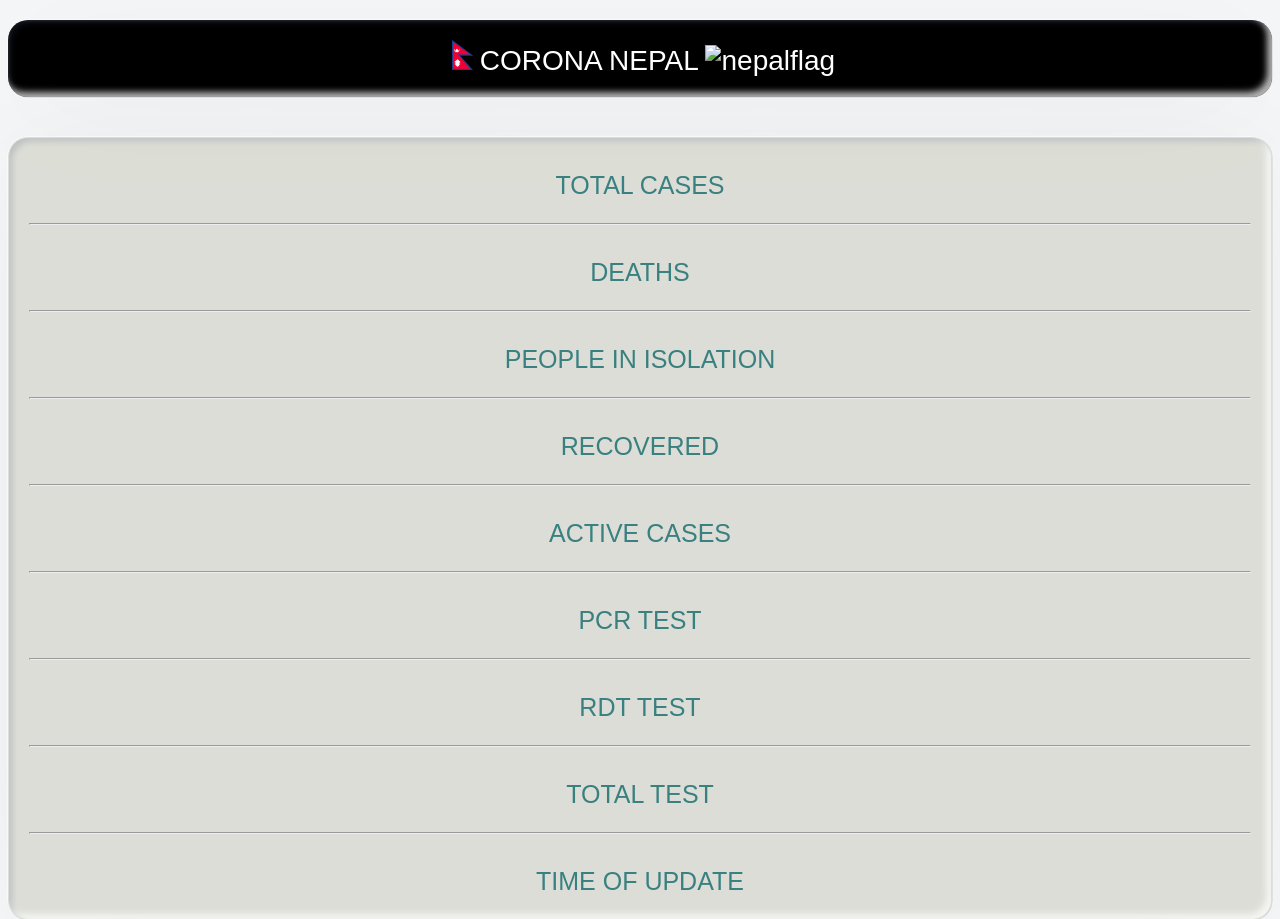
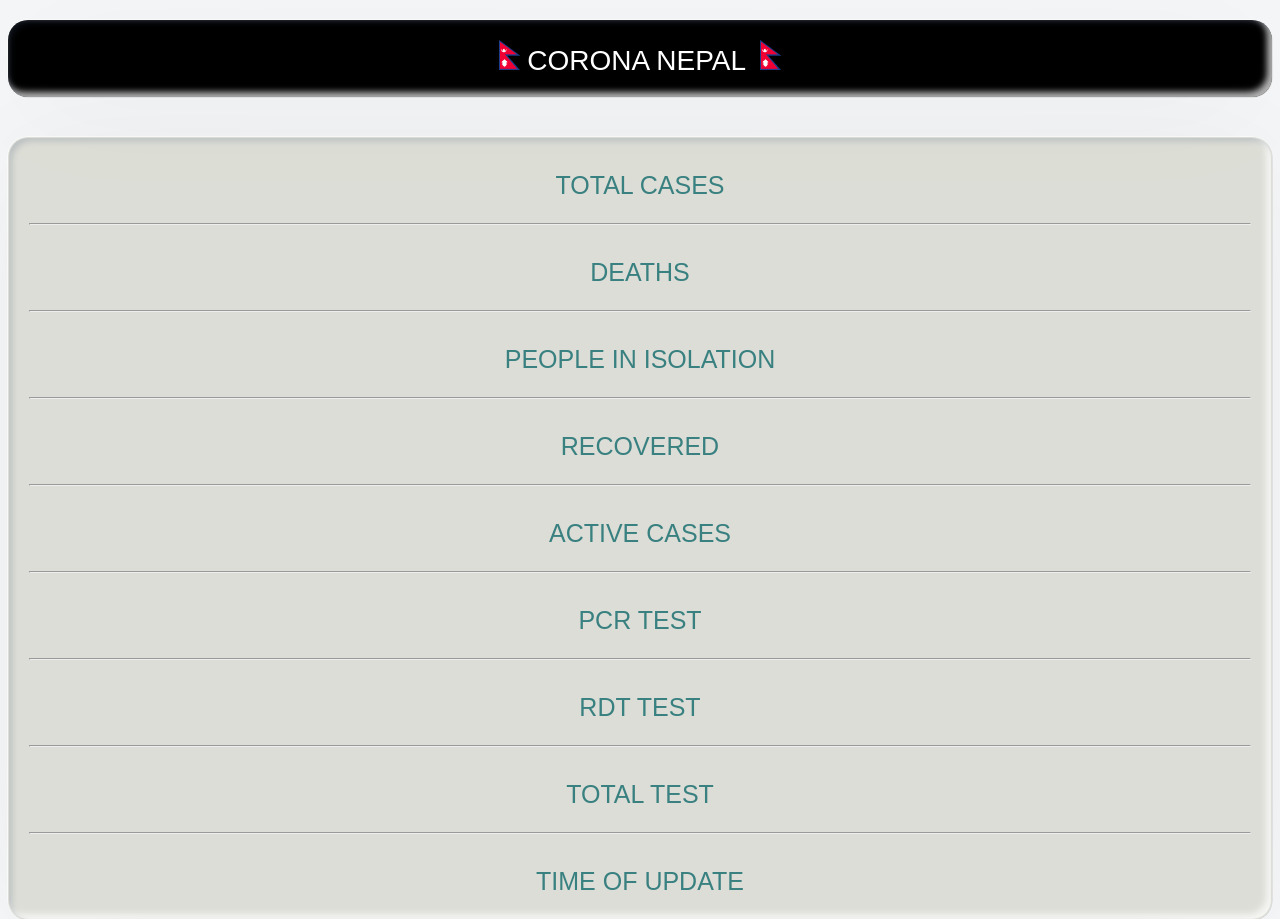
Before and after one commit to sobit-nep/coronastats, a plain HTML site: page index.html in a window 1280 px wide. Shown: the top 919 px of the page. Drawn offline with Linux system fonts and the light colour scheme; no server answers.

Commit message:
Update index.html

```diff
--- a/index.html
+++ b/index.html
@@ -12,7 +12,7 @@
     <center>
         <div class="inside">
 
-           <img src="nepal.png" alt="nepalflag" height="30px" width="35px"/>CORONA NEPAL   <img src="image/nepal.png" alt="nepalflag" height="30px" width="35px"/>
+           <img src="nepal.png" alt="nepalflag" height="30px" width="35px"/>CORONA NEPAL   <img src="nepal.png" alt="nepalflag" height="30px" width="35px"/>
 
         </div>
     </center>
```
